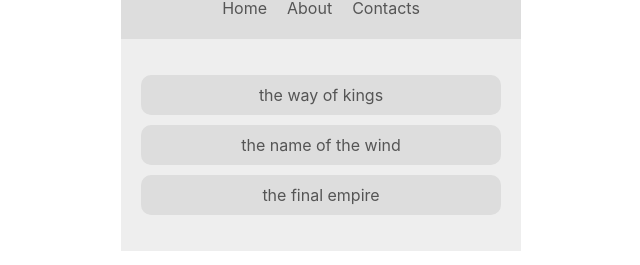
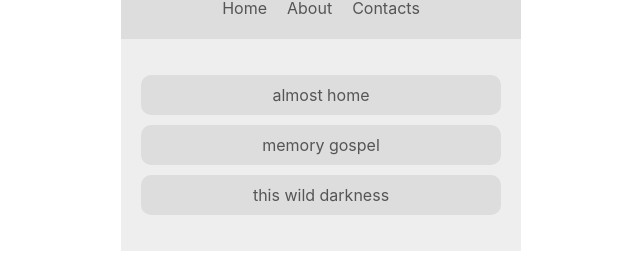
Before and after one commit to dolimovkhumoyun/book_list, a React (Create React App) app: page / in a window 1280 px wide. Shown: the part 142-407 px from the top of the page, without its empty margins (319-959 px from the left). Built offline with nearby package versions, Linux system fonts and the light colour scheme.

Commit message:
change to functional components

```diff
--- a/src/App.js
+++ b/src/App.js
@@ -2,9 +2,10 @@
 
 import Navbar from "./components/Navbar";
 import BookList from "./components/BookList";
+import ThemeToogle from "./components/ThemeToggle";
+import BookContextProvider from "./contexts/BookContext";
+import AuthContextProvider from "./contexts/AuthContext";
 import ThemeContextProvider from "./contexts/ThemeContext";
-import ThemeToogle from "./components/ThemeToggle";
-import AuthContextProvider from "./contexts/AuthContext";
 
 const App = props => {
   return (
@@ -12,7 +13,9 @@
       <ThemeContextProvider>
         <AuthContextProvider>
           <Navbar />
-          <BookList />
+          <BookContextProvider>
+            <BookList />
+          </BookContextProvider>
           <ThemeToogle />
         </AuthContextProvider>
       </ThemeContextProvider>
--- a/src/components/BookList.jsx
+++ b/src/components/BookList.jsx
@@ -1,24 +1,23 @@
-import React, { Component } from "react";
+import React, { useContext } from "react";
 
 import { ThemeContext } from "../contexts/ThemeContext";
+import { BookContext } from "../contexts/BookContext";
 
-class BookList extends Component {
-  static contextType = ThemeContext;
-
-  render() {
-    const { isLightTheme, light, dark } = this.context;
+const BookList = () => {
+  const { isLightTheme, light, dark } = useContext(ThemeContext);
+  const { books } = useContext(BookContext);
   const theme = isLightTheme ? light : dark;
-
   return (
     <div className="book-list" style={{ color: theme.syntax, background: theme.bg }}>
       <ul>
-          <li style={{ background: theme.ui }}>the way of kings</li>
-          <li style={{ background: theme.ui }}>the name of the wind</li>
-          <li style={{ background: theme.ui }}>the final empire </li>
+        {books.map(book => (
+          <li style={{ background: theme.ui }} key={books.id}>
+            {book.title}
+          </li>
+        ))}
       </ul>
     </div>
   );
-  }
-}
+};
 
 export default BookList;
--- a/src/components/Navbar.jsx
+++ b/src/components/Navbar.jsx
@@ -1,18 +1,11 @@
-import React, { Component } from "react";
+import React, { useContext } from "react";
 
 import { ThemeContext } from "../contexts/ThemeContext";
 import { AuthContext } from "../contexts/AuthContext";
 
-class Navbar extends Component {
-  render() {
-    return (
-      <AuthContext>
-        {authContext => {
-          return (
-            <ThemeContext.Consumer>
-              {themeContext => {
-                const { isLightTheme, light, dark } = themeContext;
-                const { isAuthenticated, toggleAuth } = authContext;
+const NavBar = () => {
+  const { isLightTheme, light, dark } = useContext(ThemeContext);
+  const { isAuthenticated, toggleAuth } = useContext(AuthContext);
   const theme = isLightTheme ? light : dark;
   return (
     <nav style={{ background: theme.ui, color: theme.syntax }}>
@@ -25,13 +18,6 @@
       </ul>
     </nav>
   );
-              }}
-            </ThemeContext.Consumer>
-          );
-        }}
-      </AuthContext>
-    );
-  }
-}
+};
 
-export default Navbar;
+export default NavBar;
--- a/src/components/ThemeToggle.jsx
+++ b/src/components/ThemeToggle.jsx
@@ -1,14 +1,10 @@
-import React, { Component } from "react";
+import React, { useContext } from "react";
 
 import { ThemeContext } from "../contexts/ThemeContext";
 
-class ThemeToogle extends Component {
-  static contextType = ThemeContext;
-  render() {
-    const { toggleTheme } = this.context;
-
-    return <button onClick={toggleTheme}>Toggle</button>;
-  }
-}
+const ThemeToogle = () => {
+  const { toggleTheme } = useContext(ThemeContext);
+  return <button onClick={toggleTheme}>Toggle</button>;
+};
 
 export default ThemeToogle;
--- /dev/null
+++ b/src/contexts/BookContext.js
@@ -0,0 +1,14 @@
+import React, { createContext, useState } from "react";
+
+export const BookContext = createContext();
+
+const BookContextProvider = props => {
+  const [books, setBooks] = useState([
+    { title: "almost home", id: 1 },
+    { title: "memory gospel", id: 2 },
+    { title: "this wild darkness", id: 3 }
+  ]);
+  return <BookContext.Provider value={{ books }}>{props.children}</BookContext.Provider>;
+};
+
+export default BookContextProvider;
```
Lines whose indentation alone changed are shown as unchanged.
